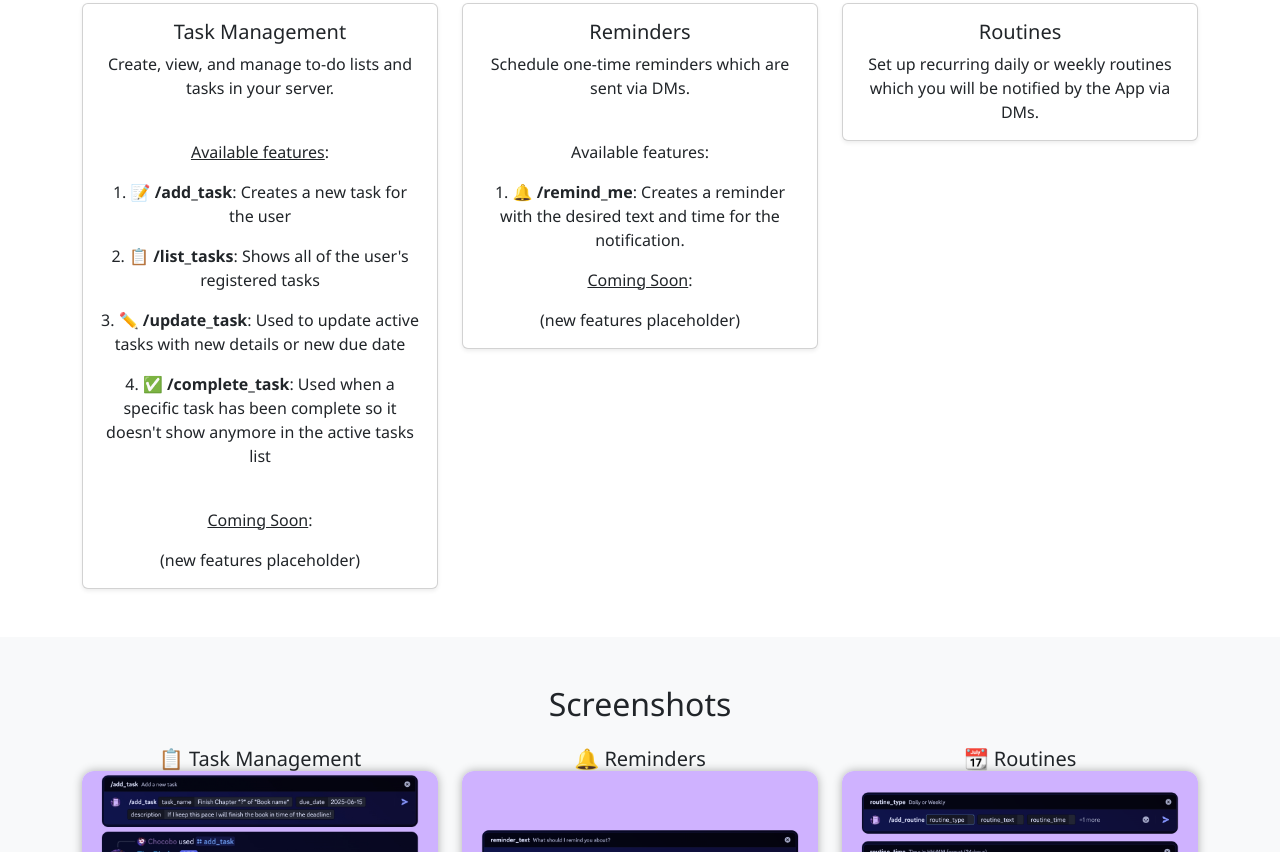
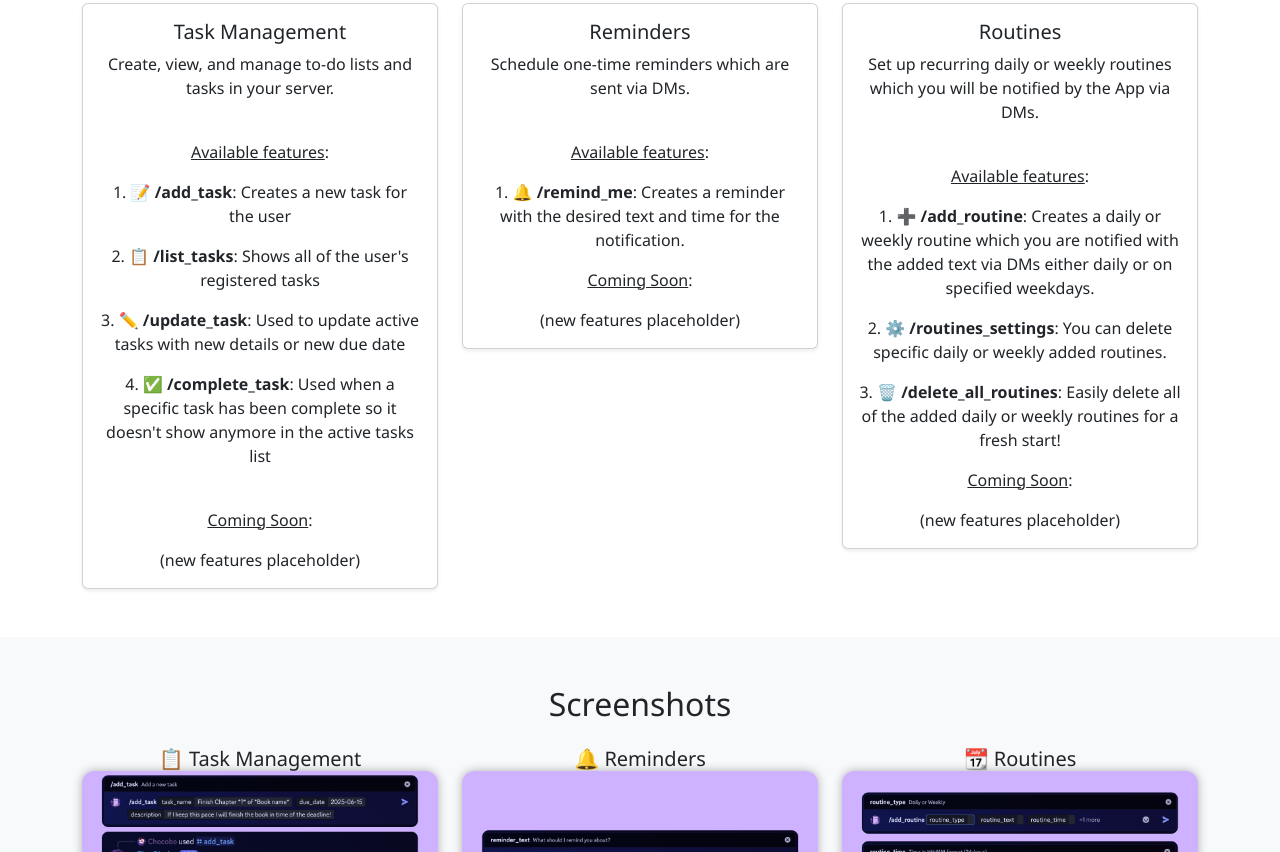
Before and after one commit to BlackChocobo16/thebinder-website, a plain HTML site: page index.html in a window 1280 px wide. Shown: the part 900-1752 px from the top of the page. Drawn offline with nearby package versions, Linux system fonts and the light colour scheme.

Commit message:
Updated text from index.html
Still needs more work

```diff
--- a/index.html
+++ b/index.html
@@ -217,7 +217,7 @@
               <h5 class="card-title">Reminders</h5>
               <p class="card-text">Schedule one-time reminders which are sent via DMs.</p>
               <br>
-              <p class="card-text">Available features:</p>
+              <p class="card-text"><u>Available features</u>:</p>
               <p class="card-text">1. 🔔 <b>/remind_me</b>: Creates a reminder with the desired text and time for the notification.</p>
               <p class="card-text"><u>Coming Soon</u>:</p>
               <p class="card-text">(new features placeholder)</p>
@@ -229,6 +229,13 @@
             <div class="card-body">
               <h5 class="card-title">Routines</h5>
               <p class="card-text">Set up recurring daily or weekly routines which you will be notified by the App via DMs.</p>
+              <br>
+              <p class="card-text"><u>Available features</u>:</p>
+              <p class="card-text">1. ➕ <b>/add_routine</b>: Creates a daily or weekly routine which you are notified with the added text via DMs either daily or on specified weekdays.</p>
+              <p class="card-text">2. ⚙️ <b>/routines_settings</b>: You can delete specific daily or weekly added routines.</p>
+              <p class="card-text">3. 🗑️ <b>/delete_all_routines</b>: Easily delete all of the added daily or weekly routines for a fresh start!</p>
+              <p class="card-text"><u>Coming Soon</u>:</p>
+              <p class="card-text">(new features placeholder)</p>
             </div>
           </div>
         </div>
@@ -343,7 +350,6 @@
         }
       });
 
-      // Optional: clear image on close (to prevent flashes or stale content)
       screenshotModal.addEventListener('hidden.bs.modal', function () {
         modalImg.src = '';
         modalImg.alt = '';
```
